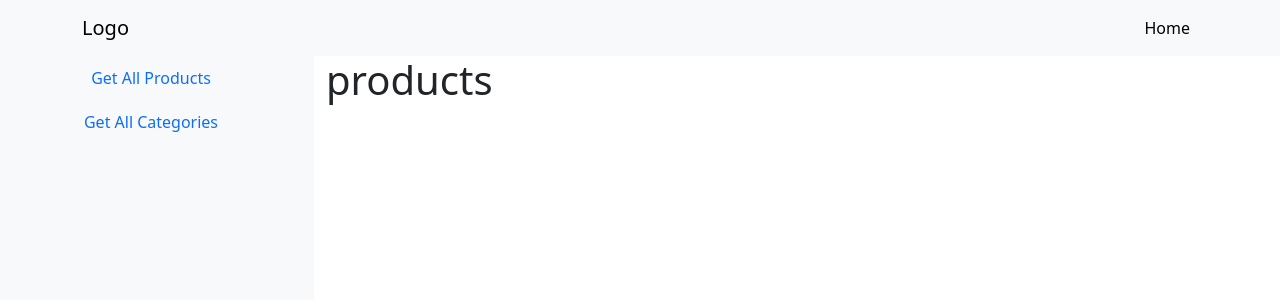
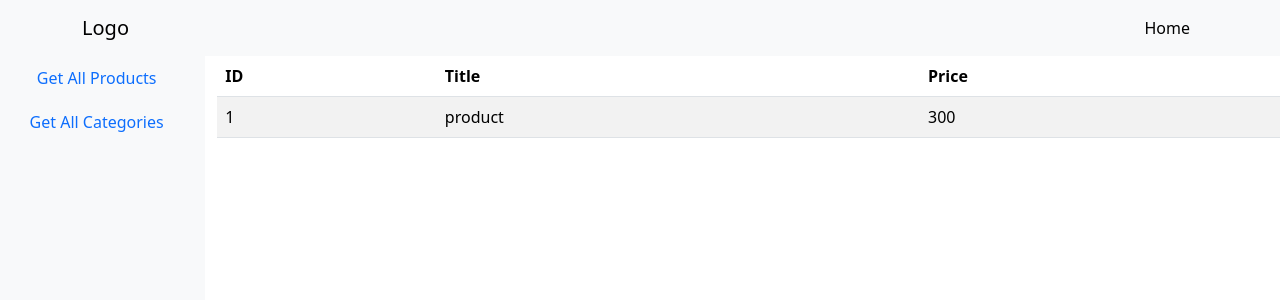
Before and after one commit to SamRizk194/Basic-CRUD-App, a React (Create React App) app: page /products in a window 1280 px wide. Shown: the top 300 px of the page. Built offline with nearby package versions, Linux system fonts and the light colour scheme.

Commit message:
adding bootstrap table

```diff
--- a/src/App.js
+++ b/src/App.js
@@ -10,10 +10,10 @@ function App() {
     <div className="App">
       <Navbar />
       <div className="row">
-        <div className="col-3 sidebar">
+        <div className="col-2 sidebar">
           <Sidebar />
         </div>
-        <div className="col-9">
+        <div className="col-10">
           <Routes>
             <Route path="/" element={<Home />} />
             <Route path="/products" element={<Products />} />
--- a/src/component/pages/Products.js
+++ b/src/component/pages/Products.js
@@ -1,5 +1,22 @@
 function Products() {
-  return <h1>products</h1>;
+  return (
+    <table className="table table-striped">
+      <thead>
+        <tr>
+          <th>ID</th>
+          <th>Title</th>
+          <th>Price</th>
+        </tr>
+      </thead>
+      <tbody>
+        <tr>
+          <td>1</td>
+          <td>product</td>
+          <td>300</td>
+        </tr>
+      </tbody>
+    </table>
+  );
 }
 
 export default Products;
```
